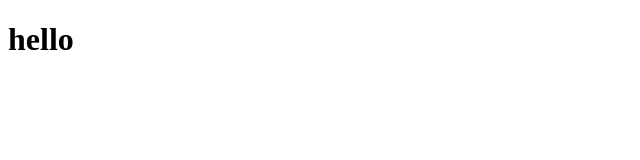
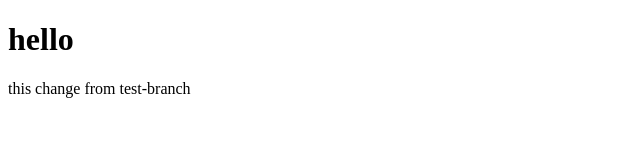
Before and after one commit to hossain-1235/demo-7, a plain HTML site: page text.html in a window 1280 px wide. Shown: the whole page, without its empty margins (0-640 px from the left). Drawn offline with Linux system fonts and the light colour scheme.

Commit message:
test-branch

```diff
--- a/text.html
+++ b/text.html
@@ -7,5 +7,6 @@
 </head>
 <body>
     <h1>hello</h1>
+    <p>this change from test-branch</p>
 </body>
 </html>
```
